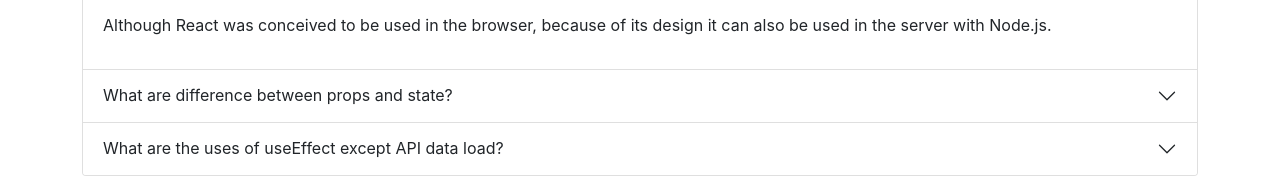
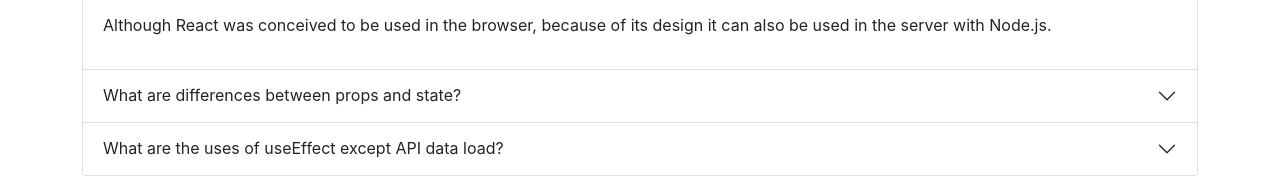
Before and after one commit to SorifulIslamAdnanKhan/mild-exercise-club, a React (Create React App) app: page / in a window 1280 px wide. Shown: the part 2052-2229 px from the top of the page. Built offline with nearby package versions, Linux system fonts and the light colour scheme.

Commit message:
break time added in the localstroage

```diff
--- a/src/components/Questions/Questions.js
+++ b/src/components/Questions/Questions.js
@@ -25,7 +25,7 @@
                 <div className="accordion-item">
                     <h2 className="accordion-header" id="headingTwo">
                         <button className="accordion-button collapsed" type="button" data-bs-toggle="collapse" data-bs-target="#collapseTwo" aria-expanded="false" aria-controls="collapseTwo">
-                            What are difference between props and state?
+                            What are differences between props and state?
                         </button>
                     </h2>
                     <div id="collapseTwo" className="accordion-collapse collapse" aria-labelledby="headingTwo" data-bs-parent="#accordionExample">
--- a/src/components/Sidebar/Sidebar.js
+++ b/src/components/Sidebar/Sidebar.js
@@ -1,4 +1,4 @@
-import React, { useState } from 'react';
+import React, { useEffect, useState } from 'react';
 import './Sidebar.css';
 
 const Sidebar = (props) => {
@@ -12,6 +12,15 @@
     const breakTime = (time) => {
         setSec(time);
     }
+
+    useEffect(() => {
+
+        localStorage.setItem('time', JSON.stringify(sec));
+
+    }, [sec]);
+
+
+
 
     return (
         <div className="row">
```
